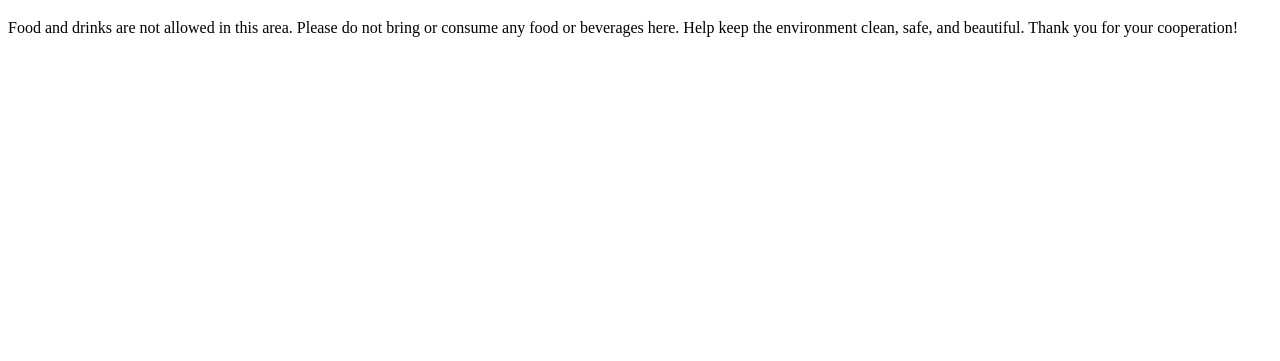
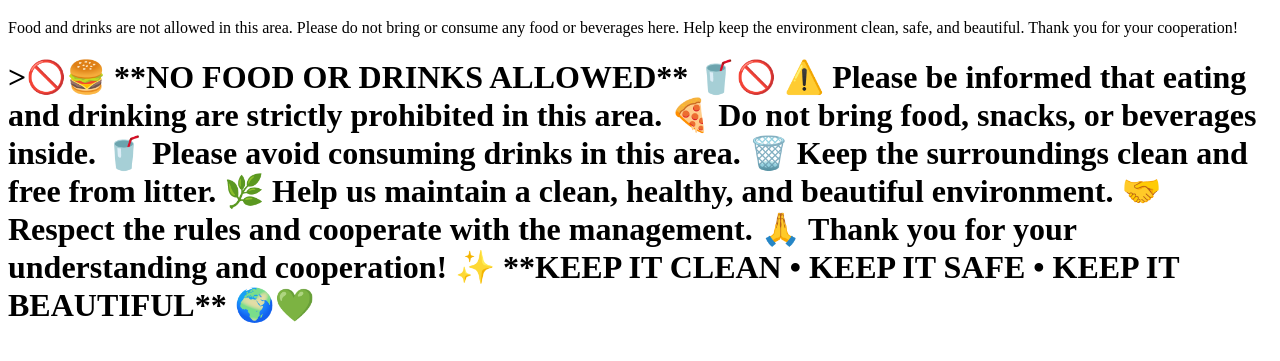
Before and after one commit to habzakhan/NO-FOOD, a plain HTML site: page index.html in a window 1280 px wide. Shown: the part 61-422 px from the top of the page. Drawn offline with Linux system fonts and the light colour scheme.

Commit message:
Initial commit

```diff
--- a/index.html
+++ b/index.html
@@ -8,5 +8,18 @@
 <body>
     <h1>No Food or Drinks</h1>
     <p>Food and drinks are not allowed in this area. Please do not bring or consume any food or beverages here. Help keep the environment clean, safe, and beautiful. Thank you for your cooperation!</p>
+        <H1>>🚫🍔 **NO FOOD OR DRINKS ALLOWED** 🥤🚫
+
+⚠️ Please be informed that eating and drinking are strictly prohibited in this area.
+
+🍕 Do not bring food, snacks, or beverages inside.
+🥤 Please avoid consuming drinks in this area.
+🗑️ Keep the surroundings clean and free from litter.
+🌿 Help us maintain a clean, healthy, and beautiful environment.
+🤝 Respect the rules and cooperate with the management.
+
+🙏 Thank you for your understanding and cooperation!
+
+✨ **KEEP IT CLEAN • KEEP IT SAFE • KEEP IT BEAUTIFUL** 🌍💚</H1>
 </body>
 </html>
```
